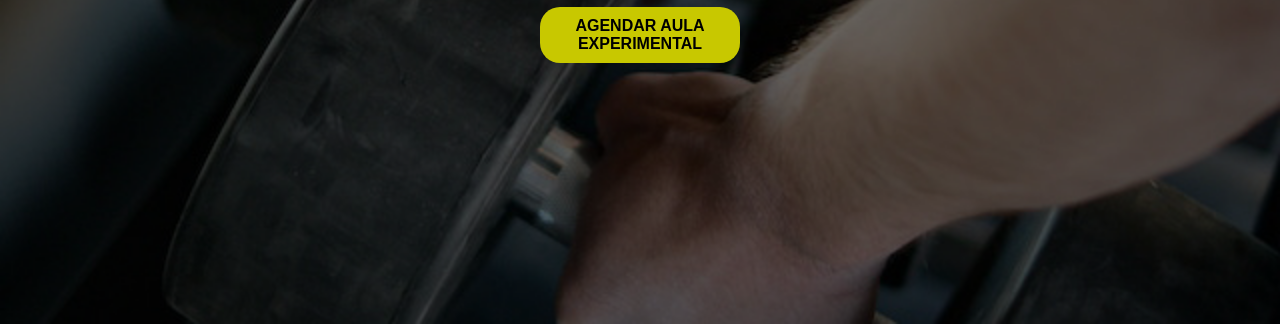
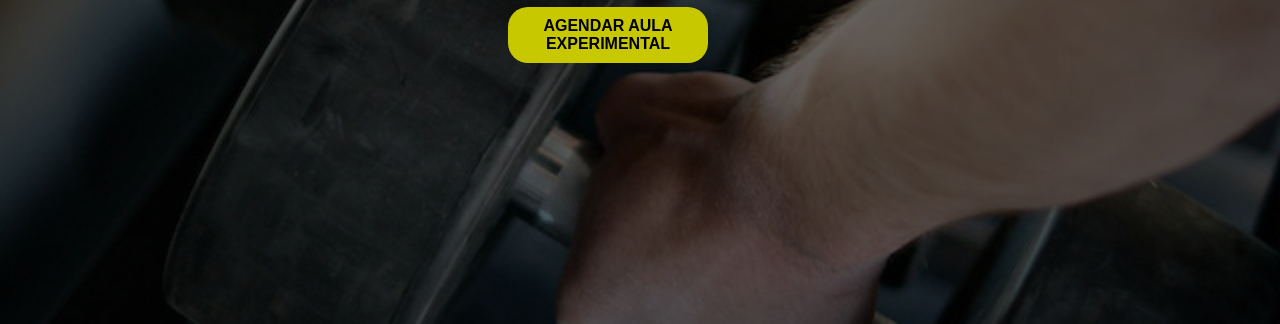
Before and after one commit to Astheum/Landing-Page-gym, a plain HTML site: page index.html in a window 1280 px wide. Shown: the part 476-800 px from the top of the page. Drawn offline with Linux system fonts and the light colour scheme.

Commit message:
Update media-queries.css

```diff
--- a/assets/styles/media-queries.css
+++ b/assets/styles/media-queries.css
@@ -1,6 +1,10 @@
 @charset "UTF-8";
 
 @media only screen and (min-width: 768px) {
+    body{
+        width: 95vw;
+    }
+
     #logo{
         margin-left: 20px;
         display: block;
```
